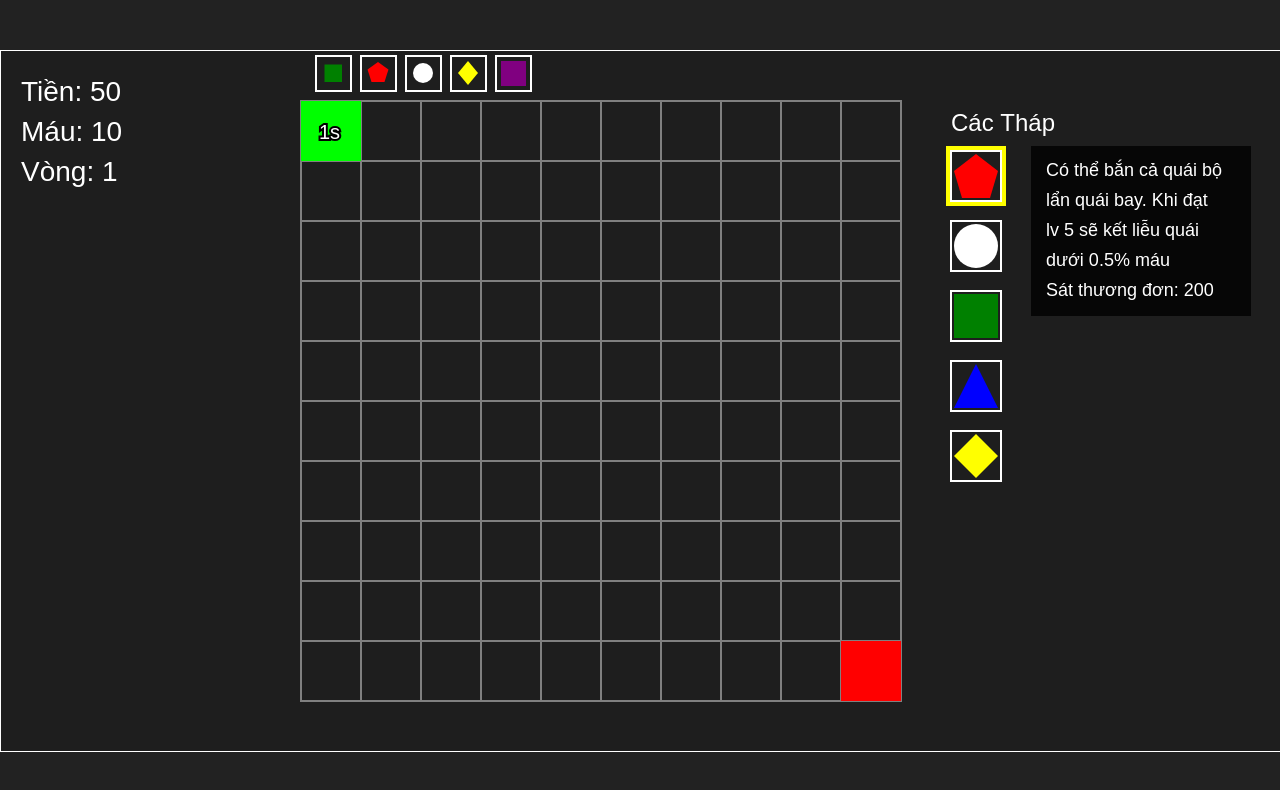
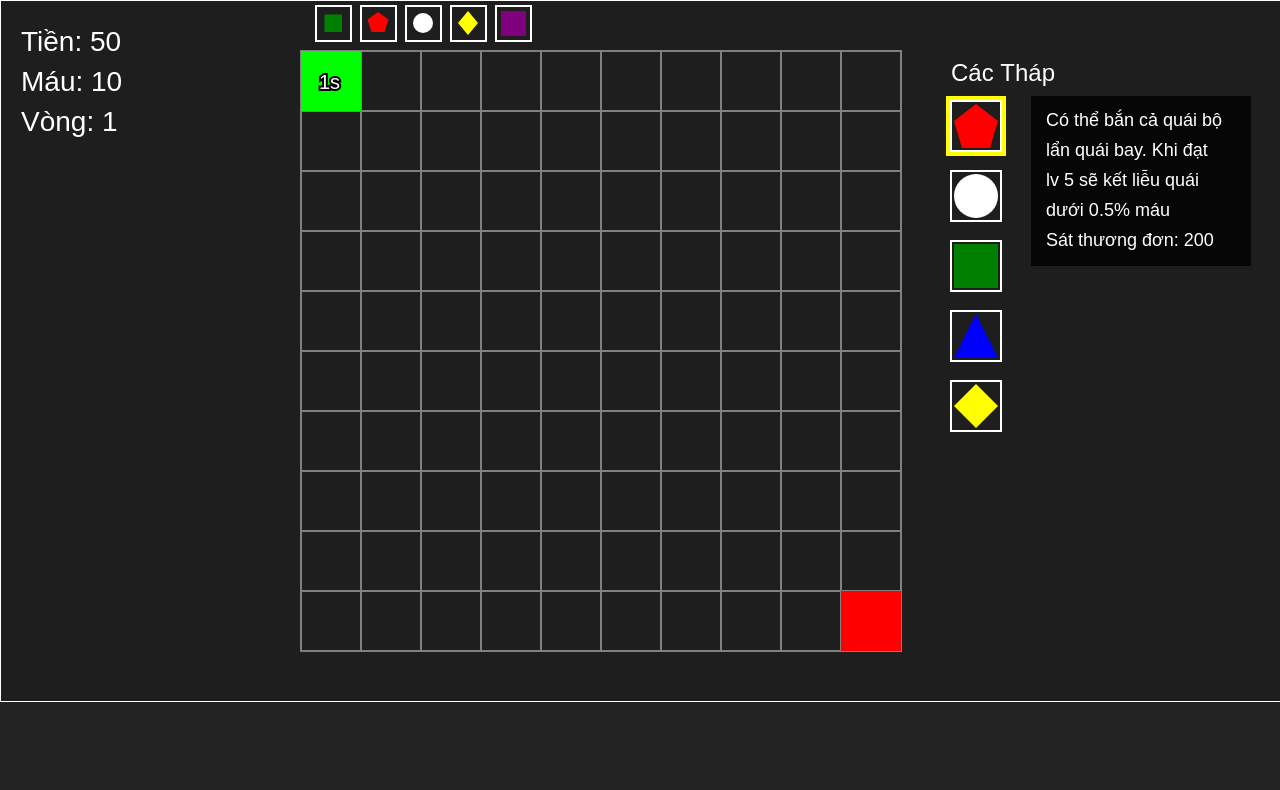
Before and after one commit to nhanbak93/sinh-tu-mon, a plain HTML site: page index.html in a window 1280 px wide. Drawn offline with Linux system fonts and the light colour scheme.

Commit message:
Add files via upload

```diff
--- a/game.js
+++ b/game.js
@@ -64,8 +64,8 @@ let lastMonsterType = null;
 
 canvas.addEventListener("click", function(event){
     const rect = canvas.getBoundingClientRect();
-    const mouseX = event.clientX - rect.left;
-    const mouseY = event.clientY - rect.top;
+    const mouseX = (event.clientX - rect.left) * (canvas.width / rect.width);
+    const mouseY = (event.clientY - rect.top) * (canvas.height / rect.height);
     if(selectedTowerToDelete){
         if(
             mouseX >= deleteButtonX &&
--- a/style.css
+++ b/style.css
@@ -12,8 +12,8 @@ body {
 
 body {
     display: flex;
-    justify-content: center;
-    align-items: center;
+    justify-content: flex-start;
+    align-items: flex-start;
 }
 
 #gameWrapper {
@@ -22,7 +22,7 @@ body {
     width: 1280px;
     height: 700px;
 
-    transform-origin: center center;
+    transform-origin: top left;
 }
 
 canvas {
```
